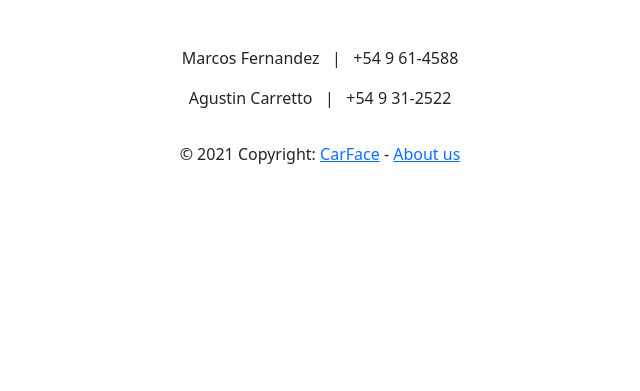
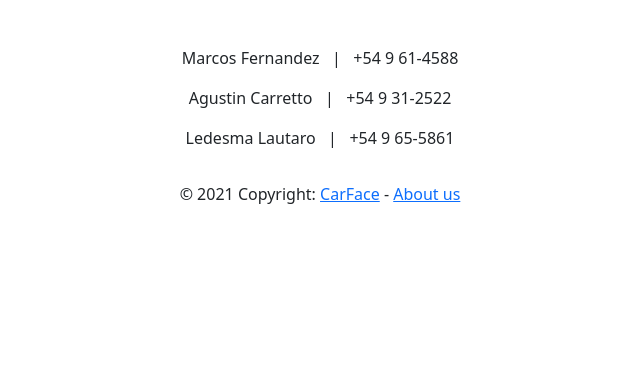
Before and after one commit to Markk-hyphen/TIOTPE, a PHP site: page /aboutus in a window 1280 px wide. Shown: the part 266-657 px from the top of the page, without its empty margins (320-960 px from the left). Run offline with PHP 8.4, Linux system fonts and the light colour scheme.

Commit message:
se agrega un nuevo developer a aboutUs

```diff
--- a/templates/aboutUs.tpl
+++ b/templates/aboutUs.tpl
@@ -3,6 +3,7 @@
     <h1 class="mb-5">Desarrolladores</h1>
     <p>Marcos Fernandez &nbsp;&nbsp;|&nbsp;&nbsp; <span class="color-primary">+54 9 61-4588</span></p>
     <p>Agustin Carretto &nbsp;&nbsp;|&nbsp;&nbsp; <span class="color-primary">+54 9 31-2522</span></p>
+    <p>Ledesma Lautaro &nbsp;&nbsp;|&nbsp;&nbsp; <span class="color-primary">+54 9 65-5861</span></p>
     <!-- Solo tienen que copypastear este parrafo y poner sus datos-->
 </section>
 {include file="footer.tpl"}
```
